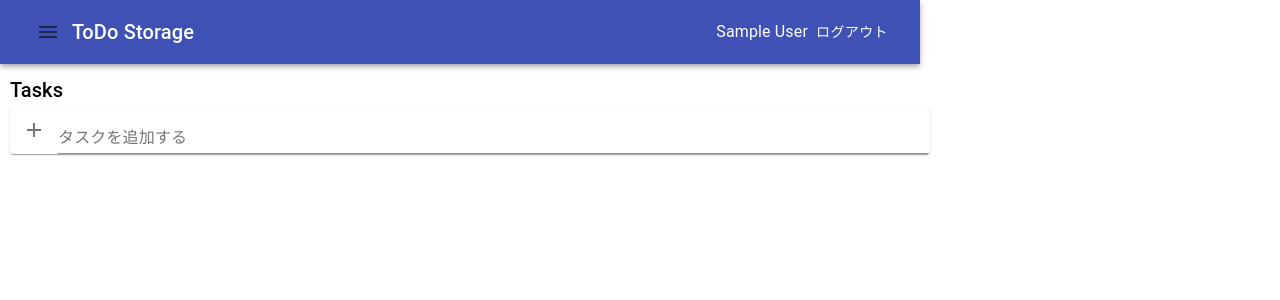
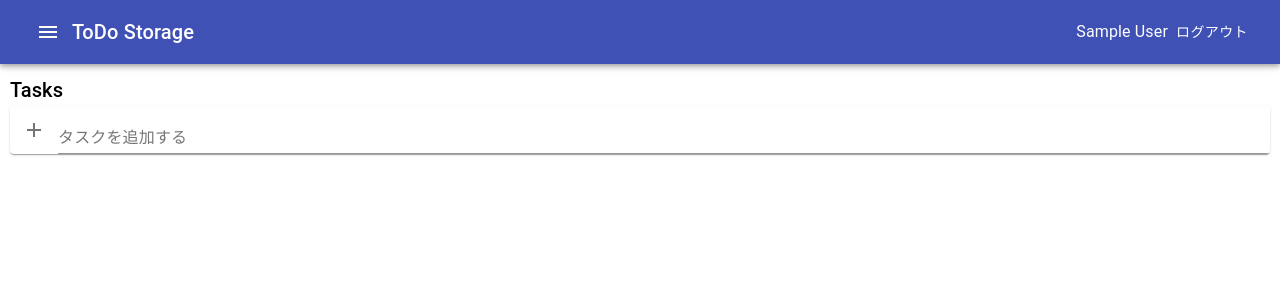
Before and after one commit to KituneUdon/todo-storage, a React (Create React App) app: page /todo in a window 1280 px wide. Shown: the top 300 px of the page. Built offline with nearby package versions, Linux system fonts and the light colour scheme; no server answers; the database is empty; sample sign-in values are in the browser's storage.

Commit message:
#20 ファイル名を変更

```diff
--- a/src/components/AddToDo.tsx
+++ b/src/components/AddTodo.tsx
@@ -22,7 +22,7 @@ const input = css`
   flex-grow: 1;
 `;
 
-const AddToDo: FC<Props> = ({ setErrorMessage, setTasks, tasks }) => {
+const AddTodo: FC<Props> = ({ setErrorMessage, setTasks, tasks }) => {
   const [task, setTask] = useState('');
 
   const uid = firebase.auth().currentUser?.uid;
@@ -71,4 +71,4 @@ const AddToDo: FC<Props> = ({ setErrorMessage, setTasks, tasks }) => {
   );
 };
 
-export default AddToDo;
+export default AddTodo;
--- a/src/components/Todo.tsx
+++ b/src/components/Todo.tsx
@@ -6,6 +6,11 @@ import {
   Button,
   Drawer,
   IconButton,
+  Divider,
+  List,
+  ListItem,
+  ListItemText,
+  ListItemIcon,
 } from '@material-ui/core';
 import { Alert } from '@material-ui/lab';
 import { css } from '@emotion/css';
@@ -13,15 +18,18 @@ import { useHistory } from 'react-router-dom';
 
 import ChevronRightIcon from '@material-ui/icons/ChevronRight';
 import MenuIcon from '@material-ui/icons/Menu';
+import HomeIcon from '@material-ui/icons/Home';
+import WbSunnyIcon from '@material-ui/icons/WbSunny';
 
 import { AuthContext } from '../contexts/Auth';
-import AddToDo from './AddToDo';
-import ToDoList from './ToDoList';
+import AddTodo from './AddTodo';
+import TodoList from './TodoList';
 import firebase from '../config/Firebase';
 import Task from '../types/task';
-import ToDoDetail from './ToDoDetail';
+import ToDoDetail from './TodoDetail';
 
-const drawerWidth = 360;
+const taskDetailWidth = 360;
+const menuWidth = 200;
 
 const container = css`
   margin: 10px;
@@ -33,9 +41,18 @@ const title = css`
 
 const content = css``;
 
-const contentShift = css`
-  width: calc(100% - ${drawerWidth}px);
-  margin-right: ${drawerWidth}px;
+const contentLeftShift = css`
+  width: calc(100% - ${taskDetailWidth}px);
+  margin-right: ${taskDetailWidth}px;
+`;
+
+const contentRightShift = css`
+  width: calc(100% - ${menuWidth}px);
+  margin-left: ${menuWidth}px;
+`;
+
+const menu = css`
+  width: ${menuWidth};
 `;
 
 const db = firebase.firestore();
@@ -186,11 +203,18 @@ const Todo: FC = () => {
 
   return (
     <>
-      <AppBar position="static" className={open ? contentShift : content}>
+      <AppBar
+        position="static"
+        className={`${taskDetailOpen ? contentLeftShift : content} ${
+          menuOpen ? contentRightShift : content
+        }`}
+      >
         <Toolbar>
-          <IconButton onClick={handleMenuOpen}>
-            <MenuIcon />
-          </IconButton>
+          {!menuOpen && (
+            <IconButton onClick={handleMenuOpen} color="inherit">
+              <MenuIcon />
+            </IconButton>
+          )}
           <Typography variant="h6" className={title}>
             ToDo Storage
           </Typography>
@@ -200,15 +224,19 @@ const Todo: FC = () => {
           </Button>
         </Toolbar>
       </AppBar>
-      <main className={`${open ? contentShift : content} ${container}`}>
+      <main
+        className={`${
+          taskDetailOpen ? contentLeftShift : content
+        } ${container} ${menuOpen ? contentRightShift : content}`}
+      >
         <Typography variant="h6">Tasks</Typography>
         {errorMessage && <Alert severity="error">{errorMessage}</Alert>}
-        <AddToDo
+        <AddTodo
           setErrorMessage={setErrorMessage}
           setTasks={setTasks}
           tasks={tasks}
         />
-        <ToDoList
+        <TodoList
           tasks={tasks}
           setTasks={setTasks}
           setErrorMessage={setErrorMessage}
@@ -224,10 +252,30 @@ const Todo: FC = () => {
         dueDateChange={handleTaskDetailDueDateChange}
         memoChange={handleTaskDetailMemoChange}
       />
-      <Drawer anchor="left" open={menuOpen}>
+      <Drawer
+        anchor="left"
+        open={menuOpen}
+        variant="persistent"
+        className={menu}
+      >
         <IconButton onClick={handleMenuClose}>
           <ChevronRightIcon />
         </IconButton>
+        <Divider />
+        <List>
+          <ListItem button>
+            <ListItemIcon>
+              <WbSunnyIcon />
+            </ListItemIcon>
+            <ListItemText primary="今日のタスク" />
+          </ListItem>
+          <ListItem button>
+            <ListItemIcon>
+              <HomeIcon />
+            </ListItemIcon>
+            <ListItemText primary="すべてのタスク" />
+          </ListItem>
+        </List>
       </Drawer>
     </>
   );
--- a/src/components/ToDoDetail.tsx
+++ b/src/components/TodoDetail.tsx
@@ -28,7 +28,7 @@ type Props = {
   memoChange: (event: React.ChangeEvent<HTMLInputElement>) => void;
 };
 
-const ToDoDetail: FC<Props> = ({
+const TodoDetail: FC<Props> = ({
   oepn,
   drawerClose,
   taskDetail,
@@ -81,4 +81,4 @@ const ToDoDetail: FC<Props> = ({
   </Drawer>
 );
 
-export default ToDoDetail;
+export default TodoDetail;
--- a/src/components/ToDoElement.tsx
+++ b/src/components/TodoElement.tsx
@@ -24,7 +24,7 @@ const taskText = css`
   flex-grow: 1;
 `;
 
-const ToDoElement: FC<Props> = ({
+const TodoElement: FC<Props> = ({
   task,
   taskFinish,
   taskDelete,
@@ -60,4 +60,4 @@ const ToDoElement: FC<Props> = ({
   );
 };
 
-export default ToDoElement;
+export default TodoElement;
--- a/src/components/ToDoList.tsx
+++ b/src/components/TodoList.tsx
@@ -1,6 +1,6 @@
 import React, { FC, useContext } from 'react';
 
-import ToDoElement from './ToDoElement';
+import TodoElement from './TodoElement';
 
 import { db } from '../config/Firebase';
 import { AuthContext } from '../contexts/Auth';
@@ -73,7 +73,7 @@ const ToDoList: FC<Props> = ({
   return (
     <>
       {tasks.map((task) => (
-        <ToDoElement
+        <TodoElement
           task={task}
           taskFinish={taskFinish}
           taskDelete={taskDelete}
```
